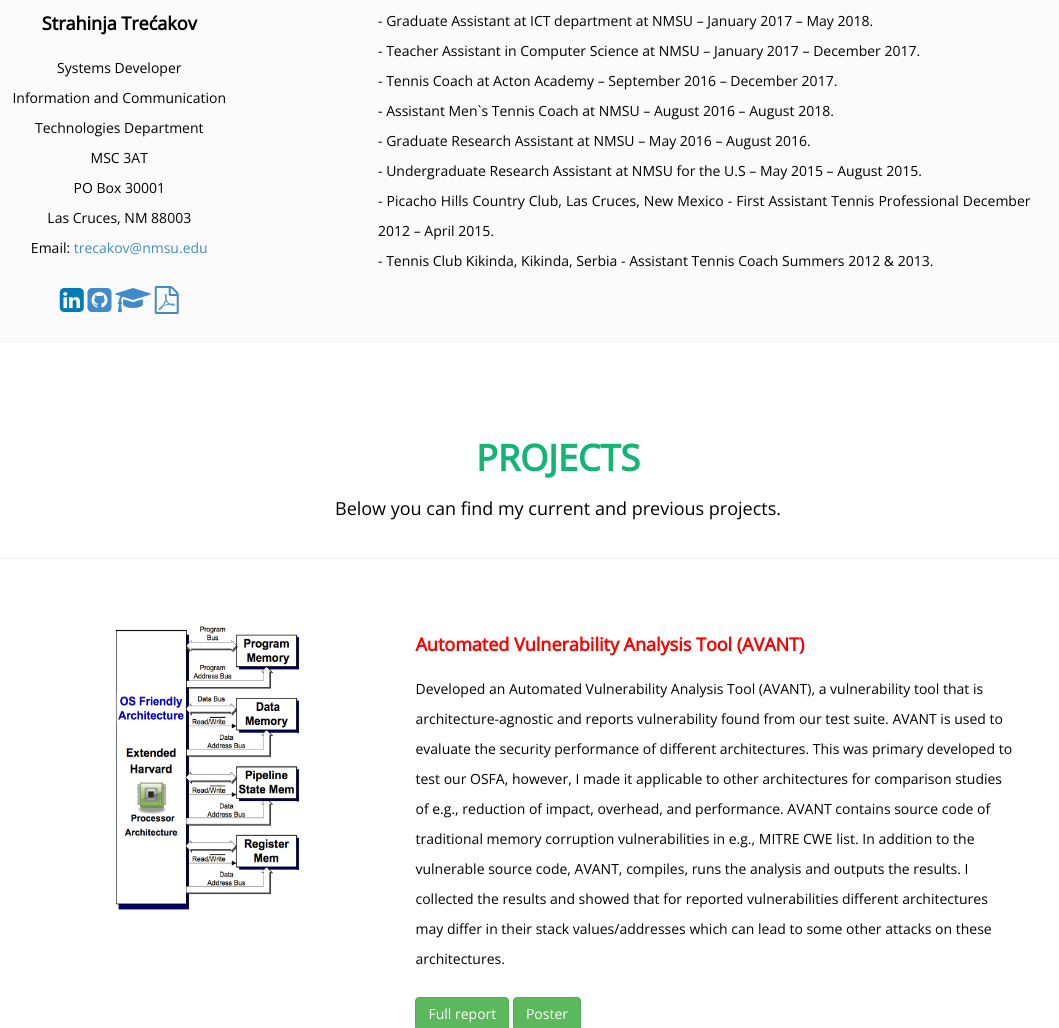
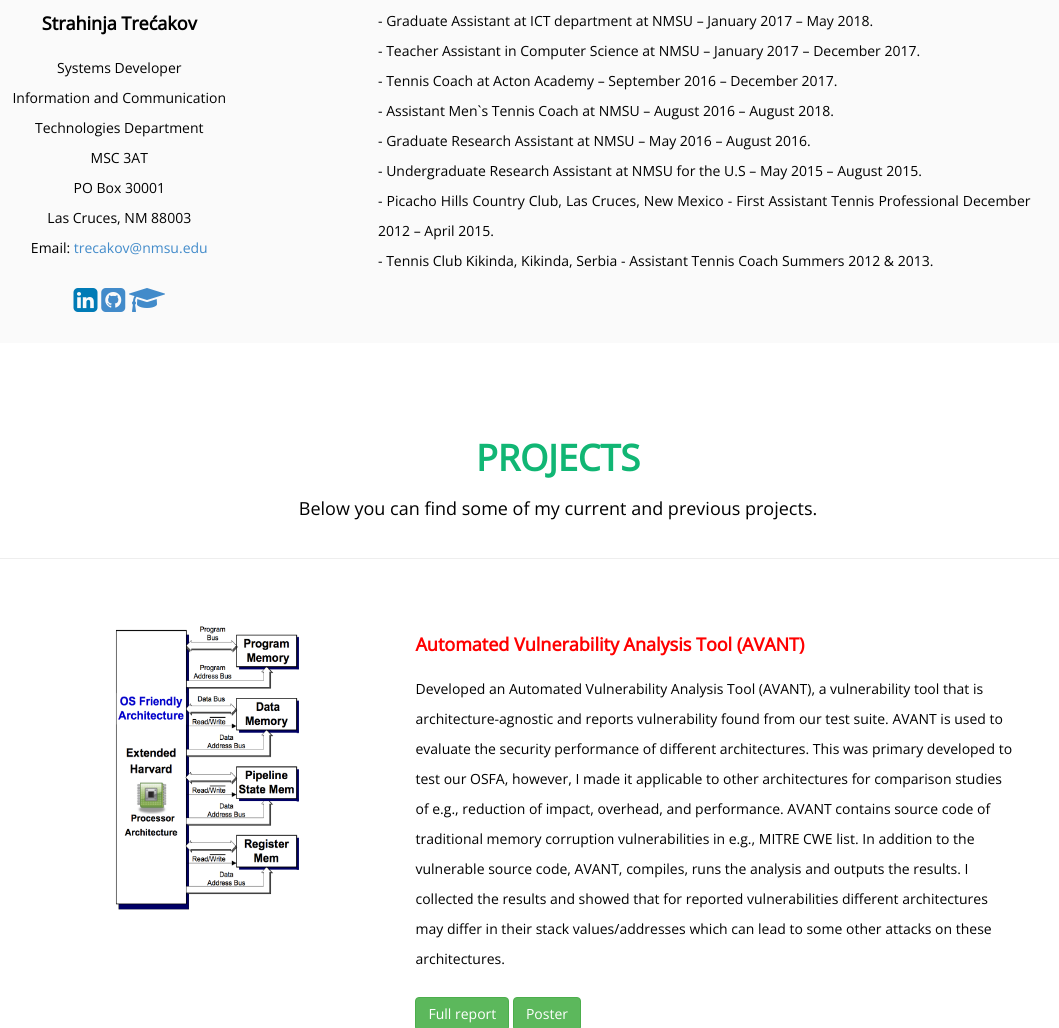
Before and after one commit to trecakov/trecakov.github.io, a plain HTML site: page index.html in a window 1280 px wide. Shown: the part 1222-2250 px from the top of the page, without its empty margins (82-1141 px from the left). Drawn offline with nearby package versions, Linux system fonts and the light colour scheme.

Commit message:
first commit

```diff
--- a/index.html
+++ b/index.html
@@ -44,6 +44,7 @@
                     <li><a href="#about-section">ABOUT</a></li>
                     <li><a href="#projects-section">PROJECTS</a></li>
                     <li><a href="#publications-section">PUBLICATIONS</a></li>
+                    <li><a href="https://www.trecakov.github.io/blog.html">BLOG</a></li>
                     <li><a href="#tennis-section">TENNIS</a></li>
                 </ul>
             </div>
@@ -102,7 +103,7 @@
                         <a href="https://github.com/trecakov/"><i class="fa fa-github-square fa-2x color-github"></i></a>
                         <link rel="stylesheet" href="https://maxcdn.bootstrapcdn.com/font-awesome/4.4.0/css/font-awesome.min.css">
                         <a href="https://scholar.google.com/citations?user=kWTWH7MAAAAJ&hl=en"><i class="fa fa-graduation-cap fa-2x"></i></a>
-                        <a href="assets/docs/Strahinja_Trecakov_CV.pdf"> <i class="fa fa-file-pdf-o fa-2x"></i></a>
+                        <!--a href="assets/docs/Strahinja_Trecakov_CV.pdf"--> <!--i class="fa fa-file-pdf-o fa-2x"></i></a-->
 
                     </p>
 
@@ -156,7 +157,7 @@
                 <div class="col-md-8 col-md-offset-2 ">
                     <h1>PROJECTS</h1>
                     <h4>
-                       Below you can find my current and previous projects.
+                       Below you can find some of my current and previous projects.
                     </h4>
                 </div>
             </div>
```
Also changed, not shown: blog.html (added, +1 -0 lines), 3 other files.
